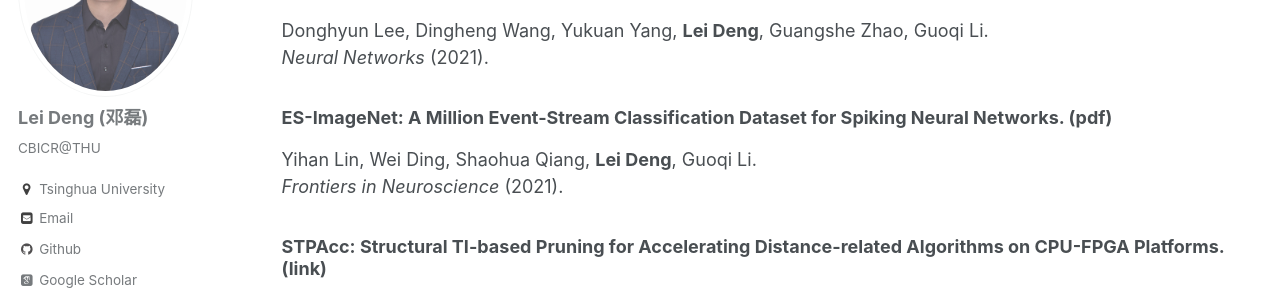
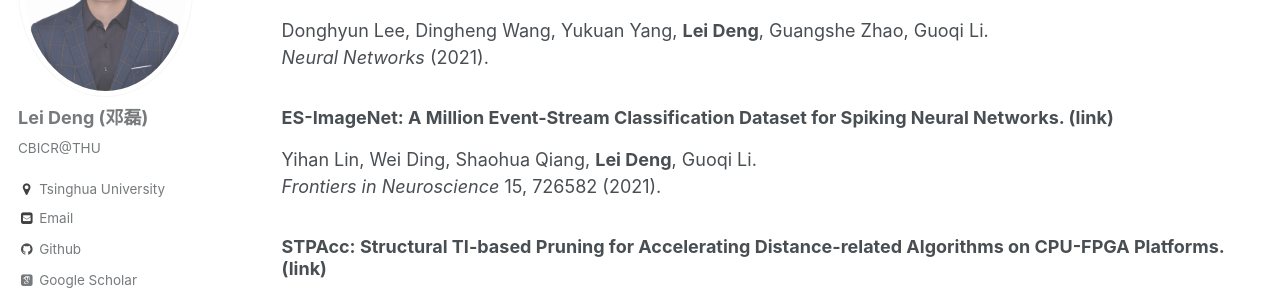
Before and after one commit to dllfei/dllfei.github.io, a Jekyll site: the page built from _pages/publications.md, in a window 1280 px wide and 900 px high, scrolled down 2491 px. Shown: the part 153-453 px from the top of the window. Built offline with Jekyll 4.4.1, drawn with Linux system fonts in a browser that asks for light colours; some web fonts are replaced.

Commit message:
Update publications.md

```diff
--- a/_pages/publications.md
+++ b/_pages/publications.md
@@ -80,9 +80,9 @@ Xin Liu, Mingyu Yan, **Lei Deng**, Guoqi Li, Xiaochun Ye, Dongrui Fan. <br />
 Donghyun Lee, Dingheng Wang, Yukuan Yang, **Lei Deng**, Guangshe Zhao, Guoqi Li. <br />
 *Neural Networks* (2021).
 
-### ES-ImageNet: A Million Event-Stream Classification Dataset for Spiking Neural Networks. ([pdf](https://arxiv.org/pdf/2110.12211.pdf)) <br />
+### ES-ImageNet: A Million Event-Stream Classification Dataset for Spiking Neural Networks. ([link](https://www.frontiersin.org/articles/10.3389/fnins.2021.726582/full)) <br />
 Yihan Lin, Wei Ding, Shaohua Qiang, **Lei Deng**, Guoqi Li. <br />
-*Frontiers in Neuroscience* (2021).
+*Frontiers in Neuroscience* 15, 726582 (2021).
 
 ### STPAcc: Structural TI-based Pruning for Accelerating Distance-related Algorithms on CPU-FPGA Platforms. ([link](https://ieeexplore.ieee.org/abstract/document/9467295)) <br />
 Yuke Wang, Boyuan Feng, Gushu Li, **Lei Deng**, Yuan Xie, Yufei Ding. <br />
```
